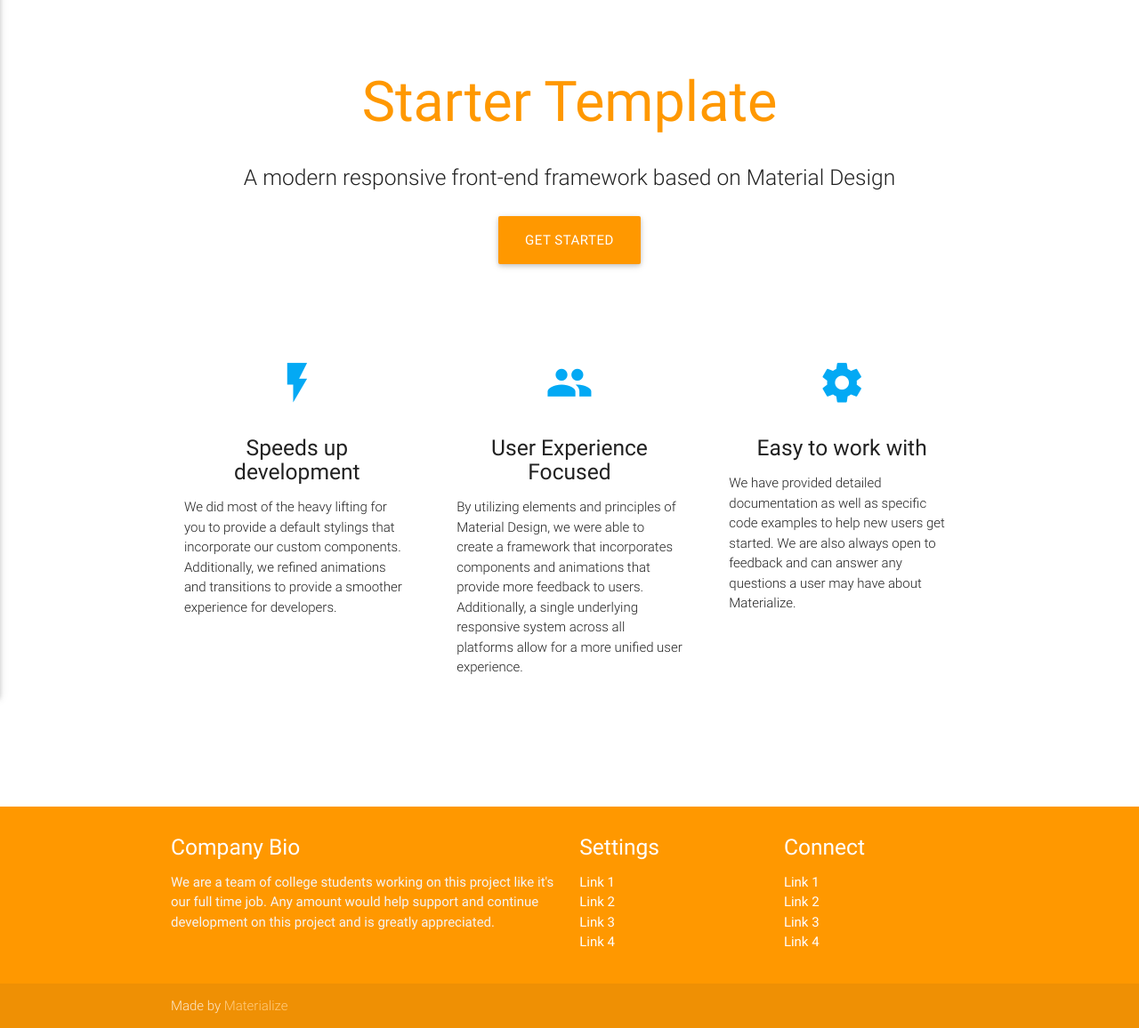
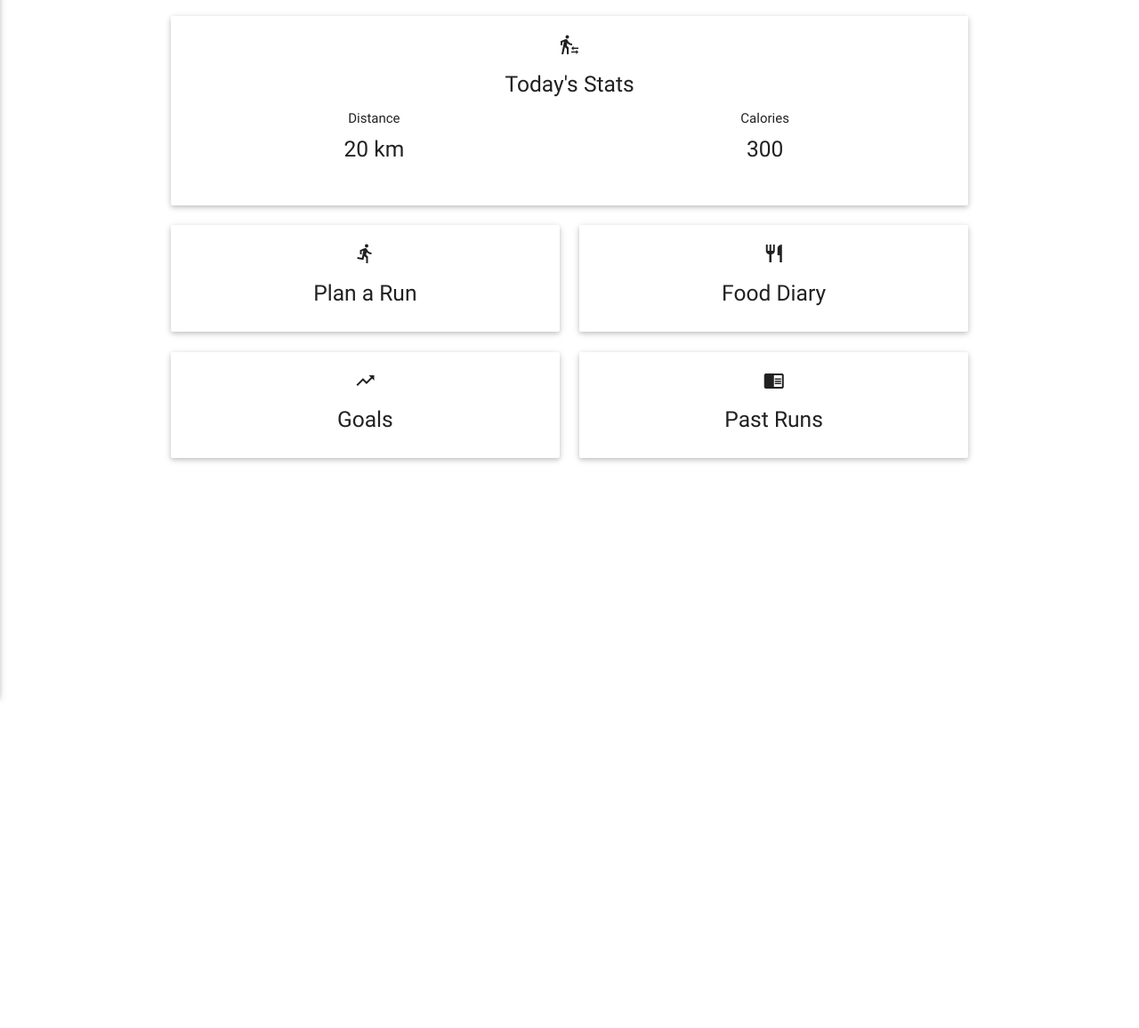
Before and after one commit to abhinavthukral28/hci, a plain HTML site: page index.html in a window 1280 px wide. Shown: the part 76-1232 px from the top of the page at 89% size. After the commit the page ends 800 px from the top, so only its background shows below. Drawn offline with nearby package versions, Linux system fonts and the light colour scheme; a script that the page names is missing.

Commit message:
Home Page almost done

```diff
--- a/css/style.css
+++ b/css/style.css
@@ -39,3 +39,21 @@
 .cal-panel {
     text-align: center;
 }
+a:link {
+    color: inherit;
+}
+
+/* visited link */
+a:visited {
+    color: inherit;
+}
+
+/* mouse over link */
+a:hover {
+    color: inherit;
+}
+
+/* selected link */
+a:active {
+    color: inherit;
+}
--- a/index.html
+++ b/index.html
@@ -1,17 +1,22 @@
 <!DOCTYPE html>
 <html lang="en">
+
 <head>
-  <meta http-equiv="Content-Type" content="text/html; charset=UTF-8"/>
-  <meta name="viewport" content="width=device-width, initial-scale=1, maximum-scale=1.0"/>
+  <meta http-equiv="Content-Type" content="text/html; charset=UTF-8" />
+  <meta name="viewport" content="width=device-width, initial-scale=1, maximum-scale=1.0" />
+  <meta name="theme-color" content="#EF5350" />
   <title>Starter Template - Materialize</title>
 
   <!-- CSS  -->
   <link href="https://fonts.googleapis.com/icon?family=Material+Icons" rel="stylesheet">
-  <link href="css/materialize.css" type="text/css" rel="stylesheet" media="screen,projection"/>
-  <link href="css/style.css" type="text/css" rel="stylesheet" media="screen,projection"/>
+  <link href="css/materialize.css" type="text/css" rel="stylesheet" media="screen,projection" />
+  <link href="css/style.css" type="text/css" rel="stylesheet" media="screen,projection" />
   <script src='https://cdn.firebase.com/js/client/2.2.1/firebase.js'></script>
+
 </head>
+
 <body>
+  <div class="navbar-fixed">
   <nav class="red lighten-1" role="navigation">
     <div class="nav-wrapper container">
       <a id="logo-container" href="#" class="brand-logo">Dash</a>
@@ -47,104 +52,71 @@
       <a href="#" data-activates="nav-mobile" class="button-collapse"><i class="material-icons">menu</i></a>
     </div>
   </nav>
-  <div class="section no-pad-bot" id="index-banner">
-    <div class="container">
-      <br><br>
-      <h1 class="header center orange-text">Starter Template</h1>
-      <div class="row center">
-        <h5 class="header col s12 light">A modern responsive front-end framework based on Material Design</h5>
-      </div>
-      <div class="row center">
-        <a href="http://materializecss.com/getting-started.html" id="download-button" class="btn-large waves-effect waves-light orange">Get Started</a>
-      </div>
-      <br><br>
-
-    </div>
   </div>
 
 
   <div class="container">
-    <div class="section">
+    <div class="row">
+      <br>
+      <div class="col s12">
+      </div>
+      <div class="col s12">
+        <div class="card-panel center-align">
 
-      <!--   Icon Section   -->
           <div class="row">
-        <div class="col s12 m4">
-          <div class="icon-block">
-            <h2 class="center light-blue-text"><i class="material-icons">flash_on</i></h2>
-            <h5 class="center">Speeds up development</h5>
+            <i class="material-icons">transfer_within_a_station</i>
+            <h5>Today's Stats</h5>
 
-            <p class="light">We did most of the heavy lifting for you to provide a default stylings that incorporate our custom components. Additionally, we refined animations and transitions to provide a smoother experience for developers.</p>
+            <div class="col s6">
+              <h6>Distance</h6>
+              <h5>20 km</h5>
             </div>
-        </div>
-
-        <div class="col s12 m4">
-          <div class="icon-block">
-            <h2 class="center light-blue-text"><i class="material-icons">group</i></h2>
-            <h5 class="center">User Experience Focused</h5>
-
-            <p class="light">By utilizing elements and principles of Material Design, we were able to create a framework that incorporates components and animations that provide more feedback to users. Additionally, a single underlying responsive system across all platforms allow for a more unified user experience.</p>
-          </div>
-        </div>
-
-        <div class="col s12 m4">
-          <div class="icon-block">
-            <h2 class="center light-blue-text"><i class="material-icons">settings</i></h2>
-            <h5 class="center">Easy to work with</h5>
-
-            <p class="light">We have provided detailed documentation as well as specific code examples to help new users get started. We are also always open to feedback and can answer any questions a user may have about Materialize.</p>
+            <div class="col s6">
+              <h6>Calories</h6>
+              <h5>300</h5>
             </div>
           </div>
         </div>
-
       </div>
-    <br><br>
-
-    <div class="section">
-
+      <div class="col s6">
+        <div class="card-panel center-align">
+          <i class="material-icons">directions_run</i>
+          <h5>Plan a Run</h5>
         </div>
       </div>
-
-  <footer class="page-footer orange">
-    <div class="container">
-      <div class="row">
-        <div class="col l6 s12">
-          <h5 class="white-text">Company Bio</h5>
-          <p class="grey-text text-lighten-4">We are a team of college students working on this project like it's our full time job. Any amount would help support and continue development on this project and is greatly appreciated.</p>
-
-
+      <div class="col s6">
+        <a href="diary.html">
+          <div class="card-panel center-align">
+          <i class="material-icons">restaurant</i>
+          <h5>Food Diary</h5>
         </div>
-        <div class="col l3 s12">
-          <h5 class="white-text">Settings</h5>
-          <ul>
-            <li><a class="white-text" href="#!">Link 1</a></li>
-            <li><a class="white-text" href="#!">Link 2</a></li>
-            <li><a class="white-text" href="#!">Link 3</a></li>
-            <li><a class="white-text" href="#!">Link 4</a></li>
-          </ul>
+        </a>
       </div>
-        <div class="col l3 s12">
-          <h5 class="white-text">Connect</h5>
-          <ul>
-            <li><a class="white-text" href="#!">Link 1</a></li>
-            <li><a class="white-text" href="#!">Link 2</a></li>
-            <li><a class="white-text" href="#!">Link 3</a></li>
-            <li><a class="white-text" href="#!">Link 4</a></li>
-          </ul>
+      <div class="col s6">
+        <div class="card-panel center-align">
+          <i class="material-icons">trending_up</i>
+          <h5>Goals</h5>
+        </div>
+      </div>
+      <div class="col s6">
+        <div class="card-panel center-align">
+          <i class="material-icons">chrome_reader_mode</i>
+          <h5>Past Runs</h5>
         </div>
       </div>
     </div>
-    <div class="footer-copyright">
-      <div class="container">
-      Made by <a class="orange-text text-lighten-3" href="http://materializecss.com">Materialize</a>
   </div>
-    </div>
-  </footer>
 
 
   <!--  Scripts-->
   <script src="https://code.jquery.com/jquery-2.1.1.min.js"></script>
   <script src="js/materialize.js"></script>
   <script src="js/init.js"></script>
+  <script id="__bs_script__">
+    //<![CDATA[
+    document.write("<script async src='http://HOST:8081/browser-sync/browser-sync-client.2.11.2.js'><\/script>".replace("HOST", location.hostname));
+    //]]>
+  </script>
+</body>
 
-  </body>
 </html>
```
Also changed, not shown: diary.html (+4 -0 lines). Lines whose indentation alone changed are shown as unchanged.
